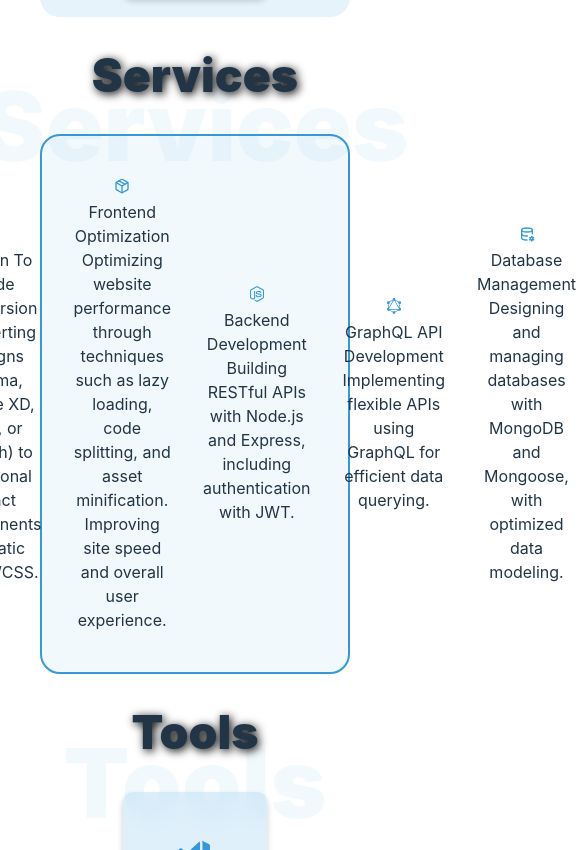
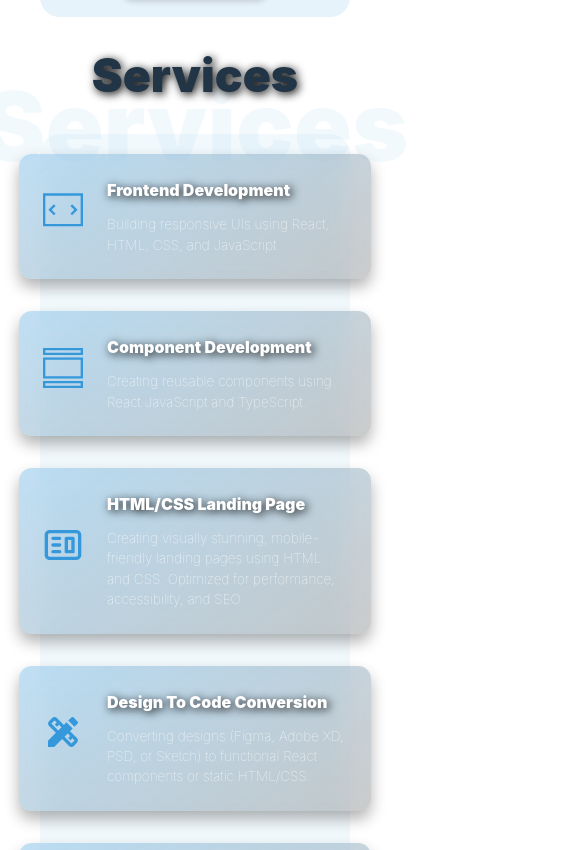
Before and after one commit to zamanmughal98/Zaman-Portfolio-React, a React (Vite) app: page /skills in a window 390 px wide. Shown: the part 3674-4524 px from the top of the page, 585 px wide, since content can reach past the window. Built offline with nearby package versions, Linux system fonts and the light colour scheme.

Commit message:
feat: added the styles for the services
added the container
wrap the service card init.
By the use of flex-wrap and media queries, design a user interactive component.

```diff
--- a/src/styles/MyServices.css
+++ b/src/styles/MyServices.css
@@ -1,31 +1,113 @@
 .myServicesContainer {
   display: flex;
-  /* flex-direction: row; */
+  flex-wrap: wrap;
+  flex-direction: row;
   justify-content: center;
   align-items: center;
   width: 100%;
   background: #3498db10;
-  border: 2px solid #3498db;
   border-radius: 20px;
   padding: 2.5rem 1.25rem;
   box-sizing: border-box;
   gap: 2rem;
 }
 
-.serviceCardContainer {
+.serviceCard {
   display: flex;
-  justify-content: center;
+  flex-direction: row;
+  justify-content: flex-start;
   align-items: center;
-  flex-wrap: wrap;
+  flex: 1 1 calc(45% - 2rem);
+  min-width: 22rem;
+  max-width: 100%;
+  gap: 1.5rem;
+  border-radius: 0.8rem;
+  padding: 1.5rem;
+  box-sizing: border-box;
+  background: linear-gradient(
+    145deg,
+    rgba(52, 152, 219, 0.3),
+    rgba(0, 0, 0, 0.2)
+  );
+  box-shadow: 0 8px 15px rgba(0, 0, 0, 0.3);
+  backdrop-filter: blur(15px);
+  -webkit-backdrop-filter: blur(15px);
+  overflow: hidden;
+  transition: all 0.5s ease-in-out;
+}
+
+.serviceCard:hover {
+  transform: scale(1.02) translateY(-5px);
+  box-shadow: 0 12px 20px rgba(0, 0, 0, 0.5);
 }
 
 .serviceIcon {
   color: #3498db;
+  font-size: 4rem;
+  transition: all 0.5s ease-in-out;
+}
+
+.serviceCard:hover .serviceIcon {
+  color: #fff;
+  transform: scaleX(-1) rotate(15deg);
 }
 
 .serviceContent {
   display: flex;
-  justify-content: center;
-  align-items: center;
   flex-direction: column;
+  gap: 0.75rem;
 }
+
+.serviceTitle,
+.serviceDescription {
+  color: #fff;
+  text-align: left;
+}
+
+.serviceTitle {
+  font-size: 1.2rem;
+  font-weight: 900;
+  text-shadow: 2px 2px 10px rgba(0, 0, 0, 1);
+  transition: all 0.5s ease-in-out;
+}
+
+.serviceDescription {
+  font-weight: 100;
+  font-size: 1rem;
+}
+
+@media screen and (max-width: 768px) {
+  .myServicesContainer {
+    padding: 1.25rem;
+  }
+
+  .serviceCard {
+    width: 100%;
+  }
+
+  .serviceIcon {
+    font-size: 3.5rem;
+  }
+
+  .serviceTitle {
+    font-size: 1.1rem;
+  }
+
+  .serviceDescription {
+    font-size: 0.9rem;
+  }
+}
+
+@media screen and (max-width: 480px) {
+  .serviceIcon {
+    font-size: 2.5rem;
+  }
+
+  .serviceTitle {
+    font-size: 1rem;
+  }
+
+  .serviceDescription {
+    font-size: 0.85rem;
+  }
+}
```
